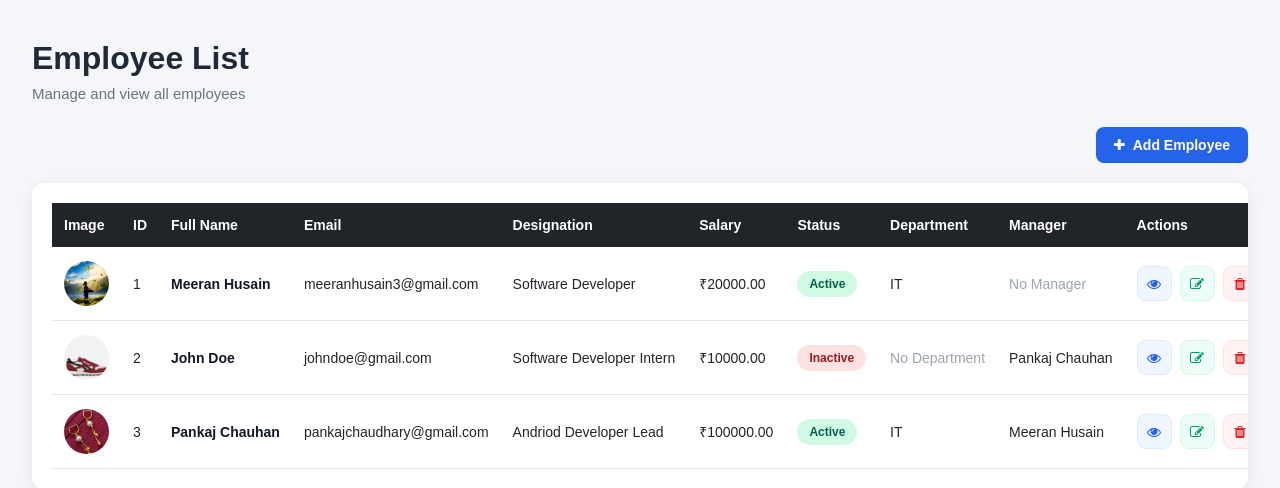
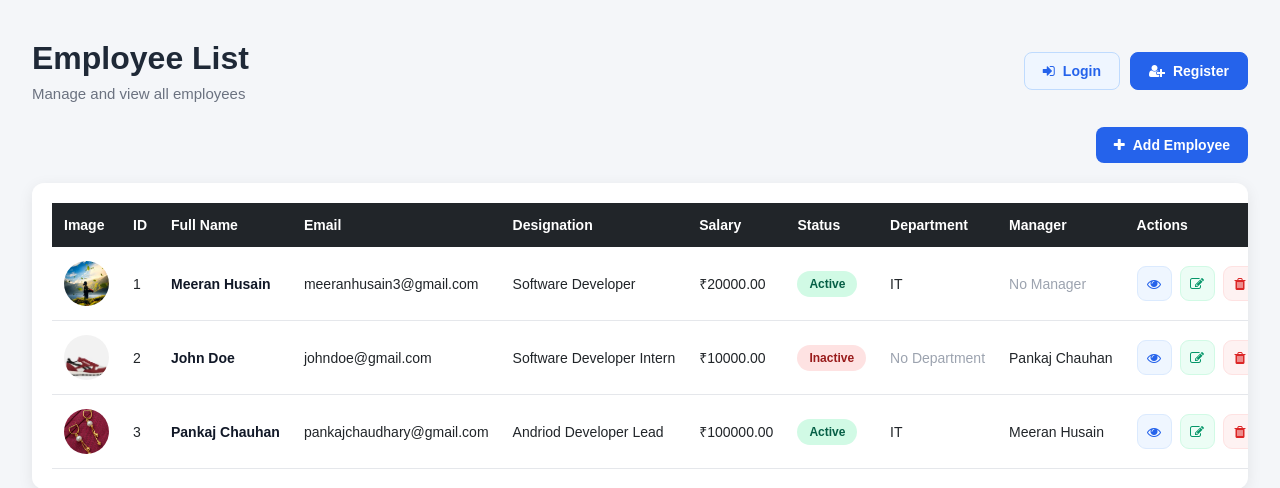
Before and after one commit to MeeranHusain/Django, a Django app: page / in a window 1280 px wide. Shown: the top 488 px of the page. Run offline with Django 5.2, Linux system fonts and the light colour scheme; data comes from the database, SQL or seed files in the repository.

Commit message:
Enhance page header layout and add authentication buttons for improved user navigation

```diff
--- a/Employee_main/static/css/style.css
+++ b/Employee_main/static/css/style.css
@@ -31,6 +31,11 @@ body {
    ============================== */
 
 .page-header {
+    display: flex;
+    justify-content: space-between;
+    align-items: center;
+    gap: 20px;
+    flex-wrap: wrap;
     margin-bottom: 25px;
 }
 
@@ -43,8 +48,58 @@ body {
 
 .page-header p {
     margin-top: 8px;
+    margin-bottom: 0;
     color: #6b7280;
     font-size: 15px;
+}
+
+/* Login and Register Buttons */
+.auth-buttons {
+    display: flex;
+    align-items: center;
+    gap: 10px;
+}
+
+.auth-btn {
+    display: inline-flex;
+    align-items: center;
+    justify-content: center;
+    gap: 8px;
+    padding: 10px 18px;
+    border-radius: 8px;
+    text-decoration: none;
+    font-size: 14px;
+    font-weight: 600;
+    transition: all 0.2s ease;
+}
+
+.login-btn {
+    color: #2563eb;
+    background: #eff6ff;
+    border: 1px solid #bfdbfe;
+}
+
+.login-btn:hover {
+    background: #dbeafe;
+    transform: translateY(-1px);
+}
+
+.register-btn {
+    color: #ffffff;
+    background: #2563eb;
+    border: 1px solid #2563eb;
+}
+
+.register-btn:hover {
+    color: #ffffff;
+    background: #1d4ed8;
+    transform: translateY(-1px);
+}
+
+@media (max-width: 480px) {
+    .auth-buttons {
+        width: 100%;
+    }
 }
 
 /* ==============================
--- a/templates/home.html
+++ b/templates/home.html
@@ -15,9 +15,23 @@
 <body>
     <div class="container">
         <div class="page-header">
-            <h1>Employee List</h1>
-            <p>Manage and view all employees</p>
+            <div>
+                <h1>Employee List</h1>
+                <p>Manage and view all employees</p>
+            </div>
+
+            <div class="auth-buttons">
+                <a href="{}" class="auth-btn login-btn">
+                    <i class="fa fa-sign-in"></i> Login
+                </a>
+
+                <a href="{% url 'register' %}" class="auth-btn register-btn">
+                    <i class="fa fa-user-plus"></i> Register
+                </a>
+            </div>
         </div>
+
+
 
         <div class="add-employee-container">
             <a href="{% url 'employee_add' %}" class="add-employee-btn">
```
